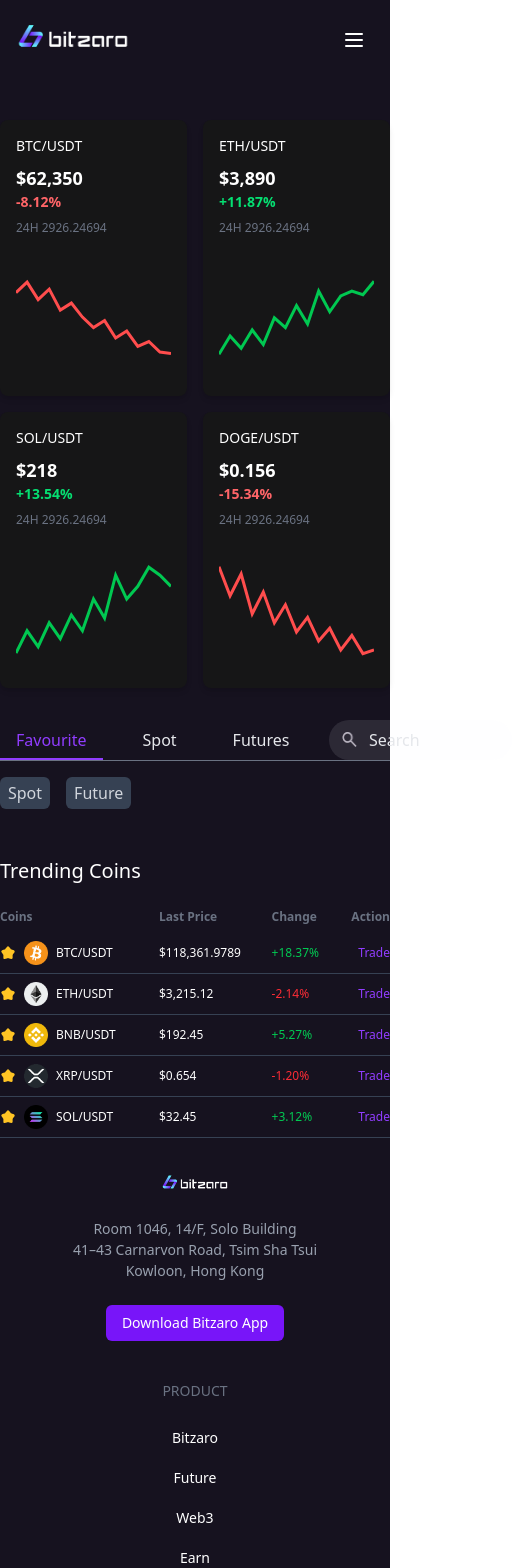
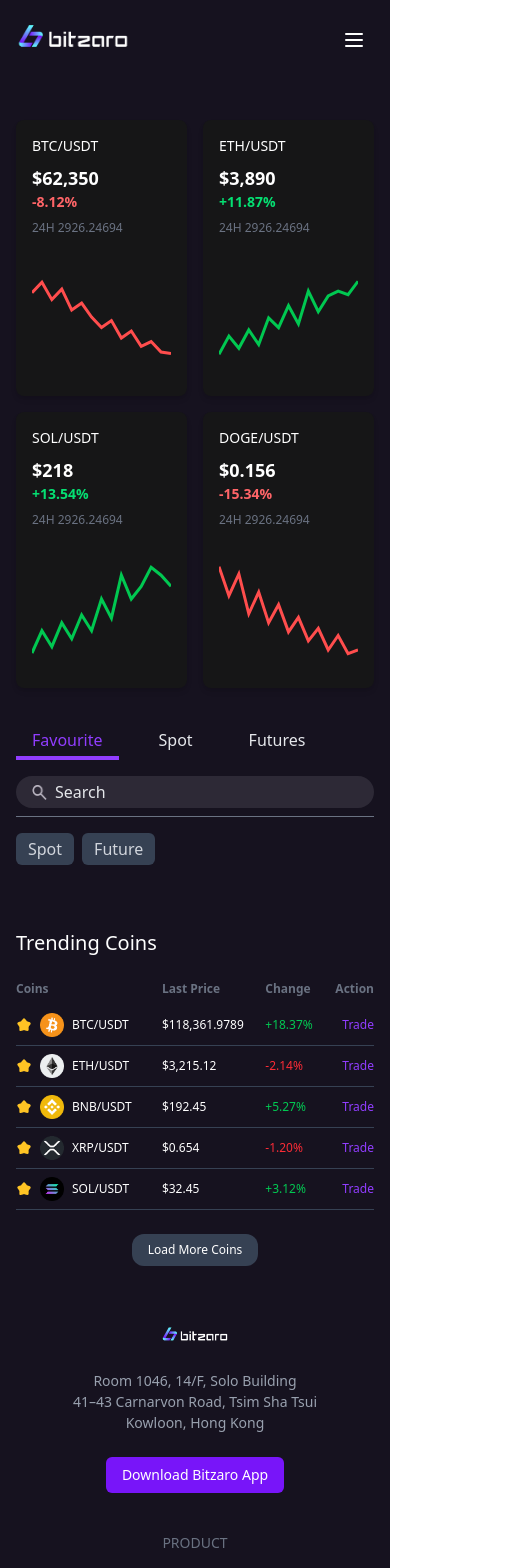
Before and after one commit to elnobrianardi/bitzaro-chainup-demo, a React (Vite) app in the folder landingpage/: page /favourite in a window 390 px wide. Shown: the top 1568 px of the page, 512 px wide, since content can reach past the window. Built offline with nearby package versions, Linux system fonts and the light colour scheme.

Commit message:
fix responsiveness in spot, market, and favourite page

```diff
--- a/landingpage/src/components/FavouriteTable.jsx
+++ b/landingpage/src/components/FavouriteTable.jsx
@@ -16,44 +16,55 @@
 
 const FavouriteTable = () => {
   return (
-    <div className="py-8 sm:py-16">
+    <div className="py-8">
       <h2 className="text-white text-xl sm:text-2xl mb-4 sm:mb-6">Trending Coins</h2>
+
+      {/* Scrollable wrapper */}
       <div className="overflow-x-auto">
         <div className="min-w-max">
           <table className="min-w-full text-white border-collapse">
             <thead>
               <tr>
-                <th className=" py-2 text-left text-xs sm:text-sm text-gray-500">Coins</th>
-                <th className=" py-2 text-left text-xs sm:text-sm text-gray-500">Last Price</th>
-                <th className=" py-2 text-left text-xs sm:text-sm text-gray-500 hidden sm:table-cell">High</th>
-                <th className=" py-2 text-left text-xs sm:text-sm text-gray-500 hidden sm:table-cell">Low</th>
-                <th className=" py-2 text-left text-xs sm:text-sm text-gray-500">Change</th>
-                <th className=" py-2 text-left text-xs sm:text-sm text-gray-500 hidden md:table-cell">24H Turnover</th>
-                <th className=" py-2 text-right text-xs sm:text-sm text-gray-500">Action</th>
+                <th className="py-2 text-left text-xs sm:text-sm text-gray-500">Coins</th>
+                <th className="py-2 text-left text-xs sm:text-sm text-gray-500">Last Price</th>
+                <th className="py-2 text-left text-xs sm:text-sm text-gray-500 hidden sm:table-cell">High</th>
+                <th className="py-2 text-left text-xs sm:text-sm text-gray-500 hidden sm:table-cell">Low</th>
+                <th className="py-2 text-left text-xs sm:text-sm text-gray-500">Change</th>
+                <th className="py-2 text-left text-xs sm:text-sm text-gray-500 hidden md:table-cell">24H Turnover</th>
+                <th className="py-2 text-right text-xs sm:text-sm text-gray-500">Action</th>
               </tr>
             </thead>
             <tbody>
               {tableData.map((row, idx) => (
                 <tr key={idx} className="border-b border-gray-700">
-                  <td className=" py-2">
+                  <td className="py-2">
                     <div className="flex gap-2 sm:gap-3 items-center">
-                      <img src={starYellow} alt="" className="w-4 h-4 sm:w-4 sm:h-4" />
-                      <img src={row.src} className="w-6 h-6 sm:w-7 sm:h-7" alt="" />
+                      <img src={starYellow} alt="star" className="w-4 h-4 sm:w-4 sm:h-4" />
+                      <img src={row.src} className="w-6 h-6 sm:w-7 sm:h-7" alt={row.coin} />
                       <span className="text-xs sm:text-sm">{row.coin}</span>
                     </div>
                   </td>
-                  <td className=" py-2 text-xs sm:text-sm">{row.price}</td>
-                  <td className=" py-2 text-xs sm:text-sm hidden sm:table-cell">{row.high}</td>
-                  <td className=" py-2 text-xs sm:text-sm hidden sm:table-cell">{row.low}</td>
-                  <td className={` py-2 text-xs sm:text-sm font-medium ${row.changeColor}`}>{row.change}</td>
-                  <td className=" py-2 text-xs sm:text-sm hidden md:table-cell">{row.turnover}</td>
-                  <td className=" py-2 text-right text-xs sm:text-sm text-[#913DFF] cursor-pointer hover:underline">Trade</td>
+                  <td className="py-2 text-xs sm:text-sm">{row.price}</td>
+                  <td className="py-2 text-xs sm:text-sm hidden sm:table-cell">{row.high}</td>
+                  <td className="py-2 text-xs sm:text-sm hidden sm:table-cell">{row.low}</td>
+                  <td className={`py-2 text-xs sm:text-sm font-medium ${row.changeColor}`}>{row.change}</td>
+                  <td className="py-2 text-xs sm:text-sm hidden md:table-cell">{row.turnover}</td>
+                  <td className="py-2 text-right text-xs sm:text-sm text-[#913DFF] cursor-pointer hover:underline">Trade</td>
                 </tr>
               ))}
             </tbody>
           </table>
         </div>
       </div>
+
+      {/* Matching "Load More" button */}
+      <div className="flex justify-center">
+        <button className="my-6 sm:my-8 px-4 sm:px-5 py-2 rounded-xl bg-gray-700 cursor-pointer hover:bg-gray-500">
+          <p className="text-center text-white text-xs sm:text-sm">
+            Load More Coins
+          </p>
+        </button>
+      </div>
     </div>
   );
 };
--- a/landingpage/src/components/IntroductionSection.jsx
+++ b/landingpage/src/components/IntroductionSection.jsx
@@ -4,7 +4,7 @@
 
 export const IntroductionSection = () => {
   return (
-    <section className="relative w-full bg-[#16121f] overflow-hidden">
+    <section className="relative w-full pt-2 bg-[#16121f] overflow-hidden">
       {/* Background Image */}
       <img
         src={heroSection}
--- a/landingpage/src/components/InvestmentInfoSection.jsx
+++ b/landingpage/src/components/InvestmentInfoSection.jsx
@@ -22,7 +22,7 @@
 
   return (
     <section
-      className="flex flex-col md:flex-row w-full max-w-[1200px] mx-auto items-center md:items-start gap-10 md:gap-[62px] my-8 px-4"
+      className="flex flex-col md:flex-row w-full max-w-[1200px] mx-auto items-start md:items-start gap-10 md:gap-[62px] my-8 px-4"
       role="region"
       aria-labelledby="investment-info-heading"
     >
--- a/landingpage/src/components/SafetyPrioritySection.jsx
+++ b/landingpage/src/components/SafetyPrioritySection.jsx
@@ -22,7 +22,7 @@
 
   return (
     <section
-      className="flex flex-col md:flex-row w-full max-w-[1200px] mx-auto items-center md:items-start gap-10 md:gap-[62px] px-4"
+      className="flex flex-col md:flex-row w-full max-w-[1200px] mx-auto items-start gap-10 md:gap-[62px] px-4"
       aria-labelledby="safety-priority-heading"
     >
       <h2 id="safety-priority-heading" className="sr-only">
@@ -40,7 +40,6 @@
             src={feature.icon}
             role="img"
           />
-
           <div className="flex flex-col items-start gap-2 w-full">
             <h3 className="font-semibold text-[#1b1b1b] text-xl sm:text-2xl leading-[30px]">
               {feature.title}
--- a/landingpage/src/components/SearchBar.jsx
+++ b/landingpage/src/components/SearchBar.jsx
@@ -34,8 +34,9 @@
   }, [activeTab]);
 
   return (
-    <div className="flex justify-between border-b border-gray-500 relative mx-auto">
-      <div className="flex text-gray-200 gap-6 w-full relative">
+    <div className="flex flex-col sm:flex-row sm:justify-between sm:items-center border-b border-gray-500 relative w-full gap-4 sm:gap-0">
+      {/* Tabs */}
+      <div className="flex text-gray-200 gap-6 w-full sm:w-auto relative">
         {tabs.map(({ label, path }, index) =>
           path ? (
             <Link key={label} to={path} onClick={() => handleClick(path)}>
@@ -62,23 +63,35 @@
           )
         )}
 
-        {/* Purple underline exactly on the gray border */}
+        {/* Purple underline */}
         <span
           className="absolute bg-[#913DFF] transition-all duration-300"
           style={{
             left: underlineStyle.left,
             width: underlineStyle.width,
-            height: "2px",
+            height: "4px",
             bottom: "0px",
             zIndex: 10,
           }}
         />
       </div>
 
-      <div className="bg-[#F1EEF71A] rounded-full px-1 pt-1 ml-6">
-        <div className="flex gap-3 justify-center items-center">
-          <img src={search} className="w-[15px] h-[15px] my-2 ml-4" alt="" />
-          <p className="text-gray-200 mr-24">Search</p>
+      {/* Search */}
+      <div
+        className="
+          bg-[#F1EEF71A]
+          rounded-full
+          px-1 pt-1
+          flex-1 sm:flex-none
+          mb-2 sm:mb-0
+          sm:w-[280px] lg:w-[160px]
+        "
+      >
+        <div className="flex gap-2 items-center">
+          <img src={search} className="w-[15px] h-[15px] ml-3 mb-1" alt="search" />
+          <p className="text-gray-200 flex-1 sm:flex-none pr-8 lg:pr-8 mb-1">
+            Search
+          </p>
         </div>
       </div>
     </div>
--- a/landingpage/src/pages/Favourite.jsx
+++ b/landingpage/src/pages/Favourite.jsx
@@ -2,35 +2,35 @@
 import { NavigationSection } from "../components/NavigationSection";
 import LineChartCard from "../components/LineChartCard";
 import { lineChartMockData } from "../data/lineChartData";
-import TrendingTable from "../components/TrendingTable";
 import { InsightsSectionDark } from "../components/InsightSectionDark";
 import SearchBar from "../components/SearchBar";
 import FavouriteTable from "../components/FavouriteTable";
 
-const Spot = () => {
+const Favourite = () => {
   return (
-    <div
-      className="min-h-screen flex flex-col w-full bg-[#16121f] backdrop-blur-[5px] backdrop-brightness-[100%] [-webkit-backdrop-filter:blur(5px)_brightness(100%)]"
-    >
+    <div className="min-h-screen flex flex-col w-full bg-[#16121f] backdrop-blur-[5px] backdrop-brightness-[100%] [-webkit-backdrop-filter:blur(5px)_brightness(100%)]">
       <NavigationSection />
 
       <div className="flex-grow">
-        <section className="grid gap-4 py-4 grid-cols-2 lg:grid-cols-3 xl:grid-cols-4 w-full max-w-[1200px] mx-auto pt-[120px]">
+        {/* Chart grid */}
+        <section className="grid gap-4 p-4 pt-[120px] grid-cols-2 lg:grid-cols-3 xl:grid-cols-4 w-full max-w-[1200px] mx-auto">
           {lineChartMockData.map((item) => (
             <LineChartCard key={item.id} {...item} />
           ))}
         </section>
 
-        <section className="max-w-[1200px] mx-auto">
+        {/* Search + Filter + Table */}
+        <section className="max-w-[1200px] mx-auto px-4">
           <div className="pt-4">
-            <SearchBar/>
+            <SearchBar />
           </div>
 
-          <div className="flex gap-4 text-gray-300 py-4">
-            <div className="bg-gray-700 rounded-md py-1 px-2">Spot</div>
-            <div className="bg-gray-700 rounded-md py-1 px-2">Future</div>
+          <div className="flex flex-wrap gap-2 text-gray-300 pt-4 pb-8">
+            <div className="bg-gray-700 rounded-md py-1 px-3">Spot</div>
+            <div className="bg-gray-700 rounded-md py-1 px-3">Future</div>
           </div>
-          <FavouriteTable/>
+
+          <FavouriteTable />
           <InsightsSectionDark />
         </section>
       </div>
@@ -38,6 +38,4 @@
   );
 };
 
-
-
-export default Spot;
+export default Favourite;
--- a/landingpage/src/pages/Landing.jsx
+++ b/landingpage/src/pages/Landing.jsx
@@ -39,8 +39,7 @@
 
       {/* Trading Experience */}
       <section className="w-full flex justify-center items-center">
-  <div className="max-w-[1200px] w-full py-32 flex flex-col gap-16 px-4">
-
+        <div className="max-w-[1200px] w-full py-24 flex flex-col gap-16 px-4">
           {/* Top section: side by side on md+ */}
           <div className="flex flex-col lg:flex-row w-full gap-8">
             <div className="w-full lg:w-1/2">
@@ -53,7 +52,6 @@
 
           {/* Inner sections */}
           <div className="flex flex-col lg:flex-row w-full gap-8">
-
             {/* Left column: Features + AppOverview */}
             <div className="flex flex-col gap-8 w-full lg:w-1/2">
               <FeaturesSection />
@@ -65,18 +63,12 @@
               <ComponentNodeSection />
             </div>
           </div>
-
         </div>
       </section>
 
-
-
-
-
-
       {/* Ultimate Web Trading Experience */}
       <section className="w-full bg-white">
-        <div className="max-w-[1200px] mx-auto text-center pb-16 px-4">
+        <div className="max-w-[1200px] mx-auto text-center py-8 px-4">
           <h2 className="text-5xl font-extrabold">
             The Ultimate Web <br /> Trading Experience
           </h2>
@@ -96,14 +88,14 @@
 
       {/* Community Section - background */}
       <section className="w-full bg-gray-150">
-        <div className="mx-auto py-16 px-4">
+        <div className="mx-auto pt-8 pb-16">
           <CommunitySection />
         </div>
       </section>
 
       {/* Bitcoin Investment */}
       <section className="w-full">
-        <div className="max-w-[1200px] mx-auto py-16 px-4">
+        <div className="max-w-[1200px] mx-auto py-16">
           <div className="flex gap-4 items-start">
             <h2 className="text-5xl font-extrabold pb-16 text-left">
               If you'd invested in <span className="underline">Bitcoin</span>
--- a/landingpage/src/pages/Spot.jsx
+++ b/landingpage/src/pages/Spot.jsx
@@ -2,7 +2,6 @@
 import { NavigationSection } from "../components/NavigationSection";
 import LineChartCard from "../components/LineChartCard";
 import { lineChartMockData } from "../data/lineChartData";
-import TrendingTable from "../components/TrendingTable";
 import { InsightsSectionDark } from "../components/InsightSectionDark";
 import SearchBar from "../components/SearchBar";
 import SpotTable from "../components/SpotTable";
@@ -13,22 +12,25 @@
       <NavigationSection />
 
       <div className="flex-grow">
-        <section className="grid gap-4 py-4 grid-cols-2 lg:grid-cols-3 xl:grid-cols-4 w-full max-w-[1200px] mx-auto pt-[120px]">
+        {/* Chart grid */}
+        <section className="grid gap-4 p-4 pt-[120px] grid-cols-2 lg:grid-cols-3 xl:grid-cols-4 w-full max-w-[1200px] mx-auto">
           {lineChartMockData.map((item) => (
             <LineChartCard key={item.id} {...item} />
           ))}
         </section>
 
-        <section className="max-w-[1200px] mx-auto">
+        {/* Search + Filter + Table */}
+        <section className="max-w-[1200px] mx-auto px-4">
           <div className="pt-4">
             <SearchBar />
           </div>
 
-          <div className="flex gap-4 text-gray-300 pt-4 pb-8">
-            <div className="bg-gray-700 rounded-md py-1 px-2">All Market</div>
-            <div className="bg-gray-700 rounded-md py-1 px-2">USDT</div>
-            <div className="bg-gray-700 rounded-md py-1 px-2">BTC</div>
+          <div className="flex flex-wrap gap-2 text-gray-300 pt-4 pb-8">
+            <div className="bg-gray-700 rounded-md py-1 px-3">All Market</div>
+            <div className="bg-gray-700 rounded-md py-1 px-3">USDT</div>
+            <div className="bg-gray-700 rounded-md py-1 px-3">BTC</div>
           </div>
+
           <SpotTable />
           <InsightsSectionDark />
         </section>
```
Lines whose indentation alone changed are shown as unchanged.
